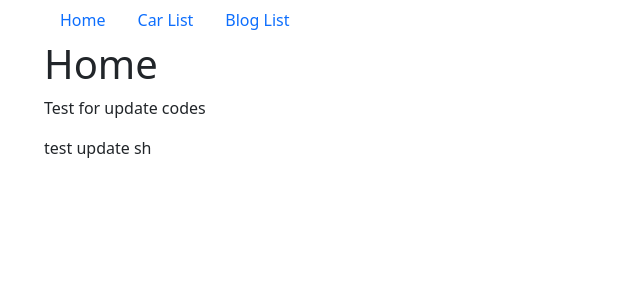
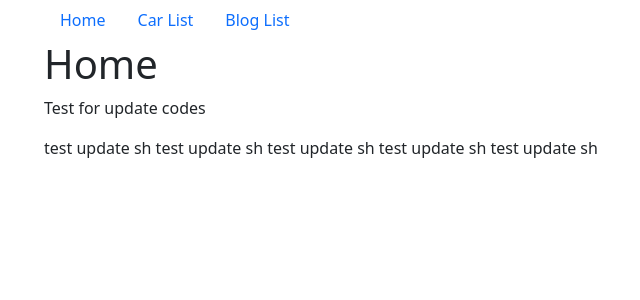
Before and after one commit to simonangel-fong/Django_Simple_CRUD, a Django app: page / in a window 1280 px wide. Shown: the top 300 px of the page, without its empty margins (38-678 px from the left). Run offline with Django 4.2, Linux system fonts and the light colour scheme.

Commit message:
Update index.html

```diff
--- a/demoProj/templates/index.html
+++ b/demoProj/templates/index.html
@@ -3,4 +3,8 @@
 <p>Test for update codes</p>
 
 test update sh
+test update sh
+test update sh
+test update sh
+test update sh
 {% endblock %}
```
